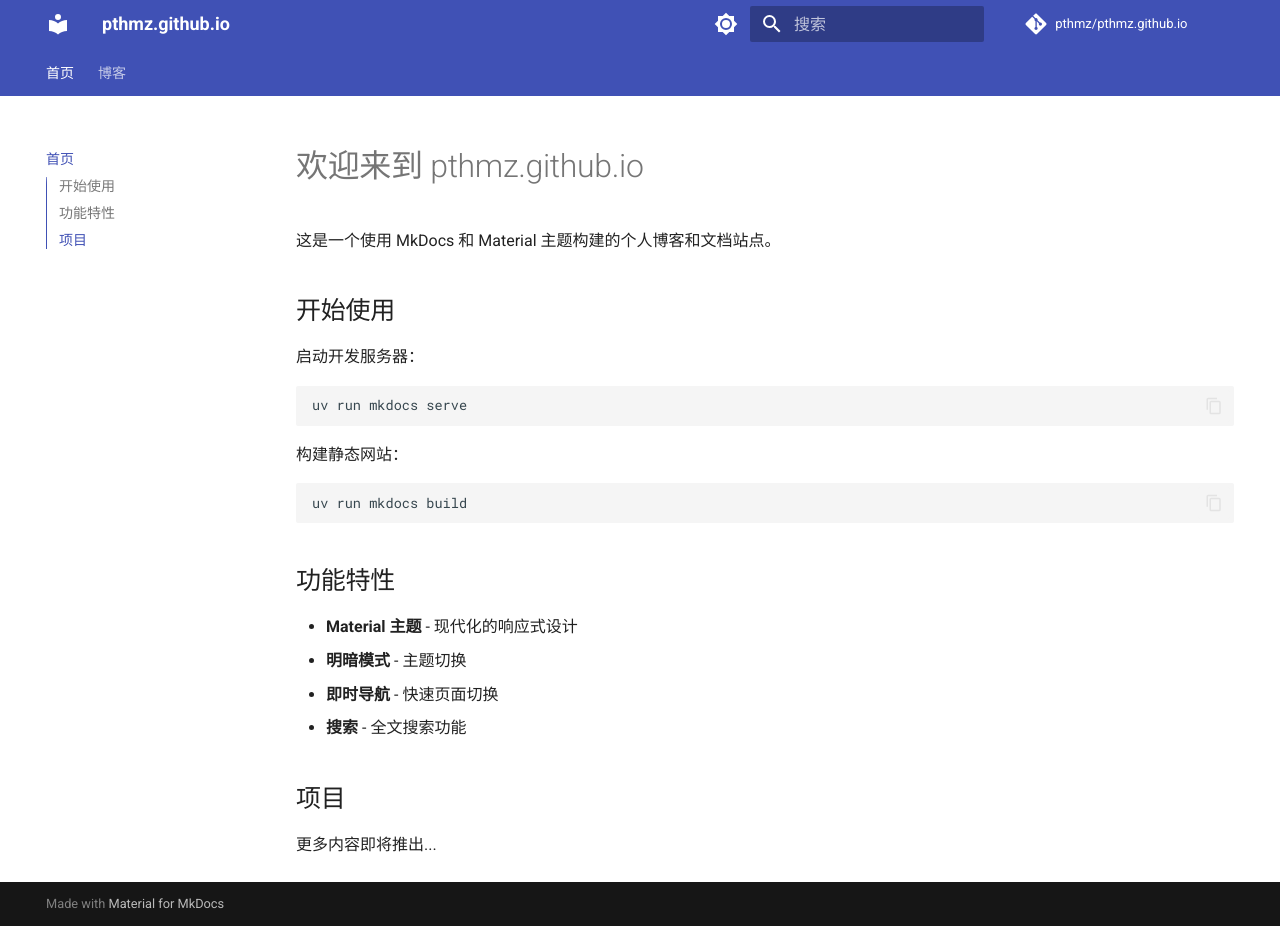
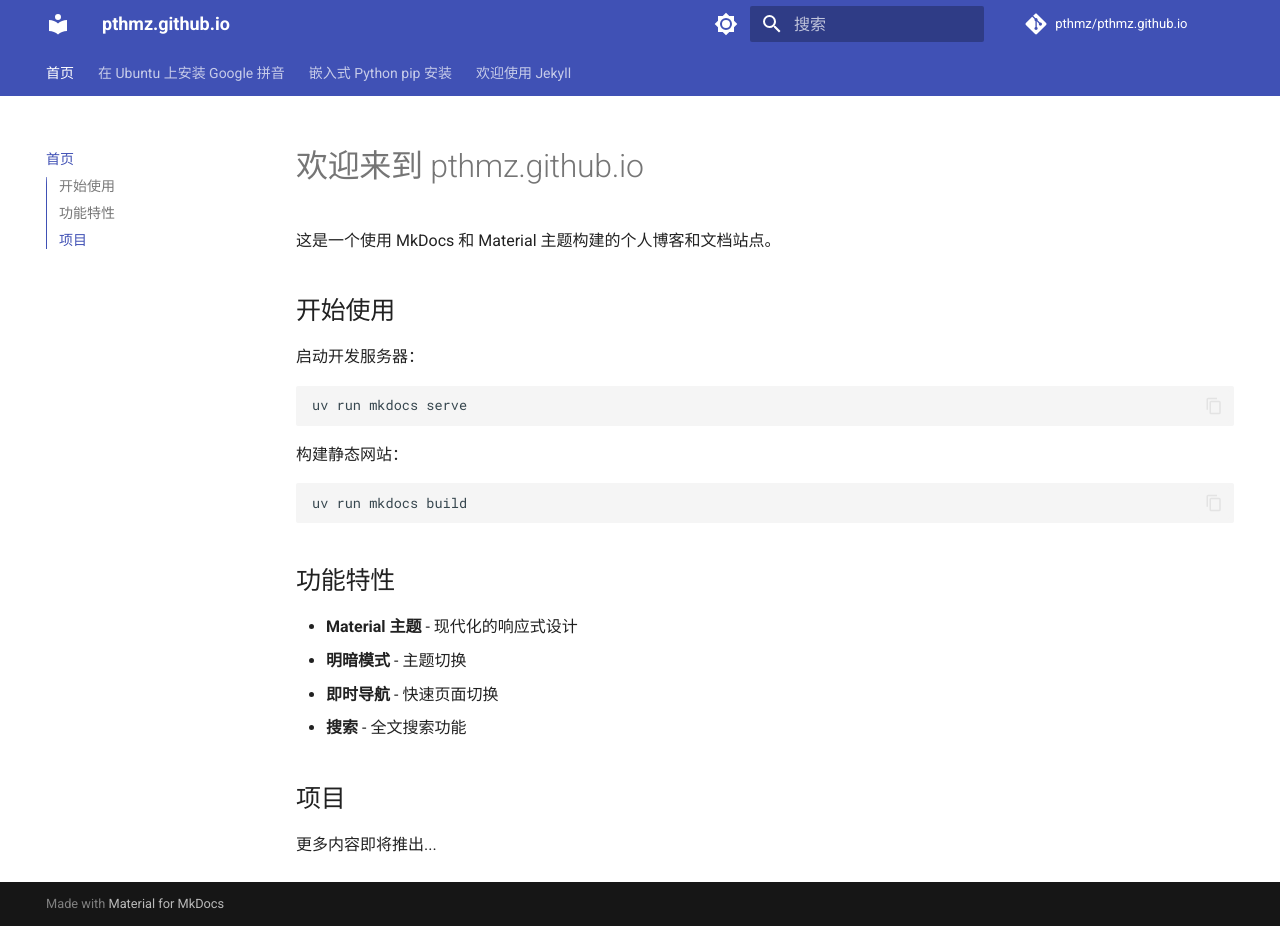
Before and after one commit to pthmz/pthmz.github.io, an MkDocs documentation site: the page built from docs/index.md, in a window 1280 px wide and 926 px high. Built offline with MkDocs 1.6.1 and Material for MkDocs 9.7.7, drawn with Linux system fonts in a browser that asks for light colours; comment, search, counter and statistics services are not loaded.

Commit message:
Simplify navigation: remove date grouping

```diff
--- a/mkdocs.yml
+++ b/mkdocs.yml
@@ -8,11 +8,9 @@
 
 nav:
   - 首页: index.md
-  - 博客:
-    - 2024-06-11: blog/2024-06-11-install-google-pinyin-on-ubuntu.md
-    - 2024-03-26:
-      - 嵌入式 Python pip 安装: blog/2024-03-26-install-pip-on-embed-python-windows.md
-      - 欢迎使用 Jekyll: blog/2024-03-26-welcome-to-jekyll.md
+  - 在 Ubuntu 上安装 Google 拼音: blog/2024-06-11-install-google-pinyin-on-ubuntu.md
+  - 嵌入式 Python pip 安装: blog/2024-03-26-install-pip-on-embed-python-windows.md
+  - 欢迎使用 Jekyll: blog/2024-03-26-welcome-to-jekyll.md
 
 theme:
   name: material
```
